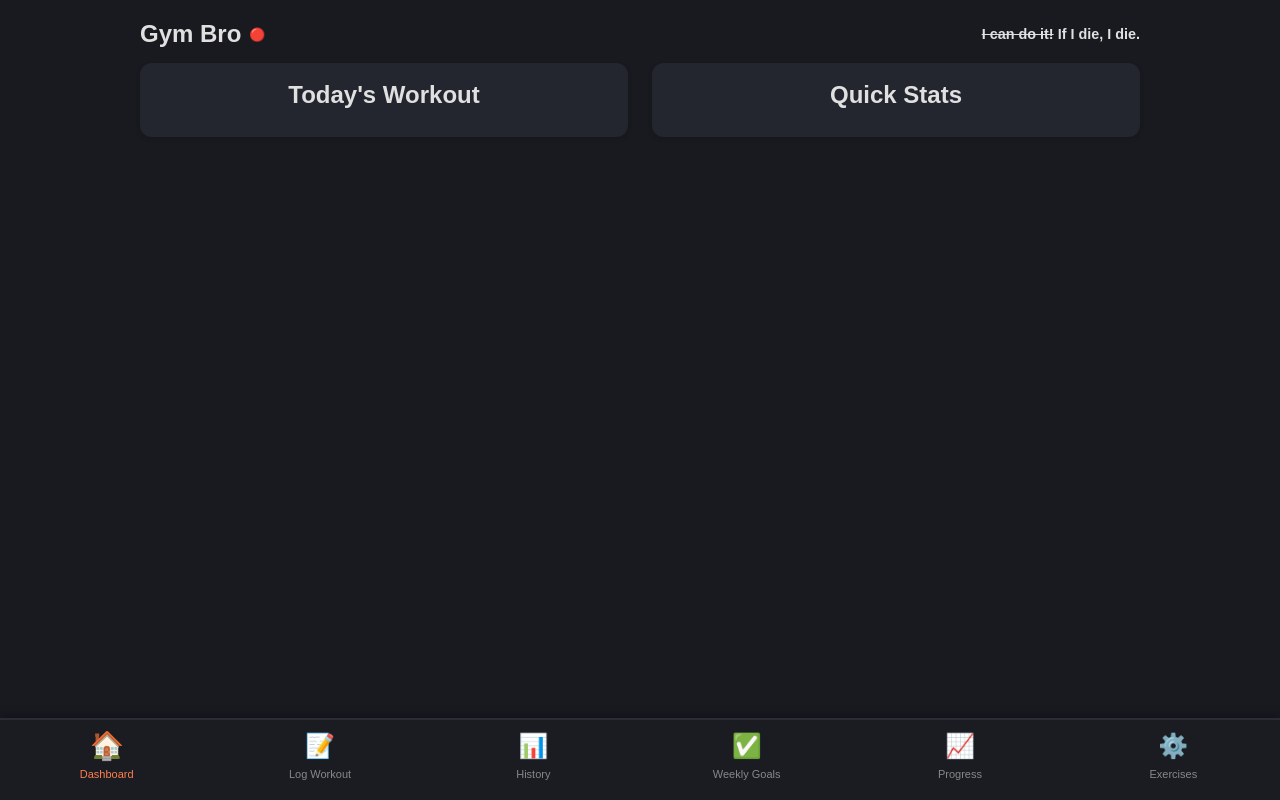
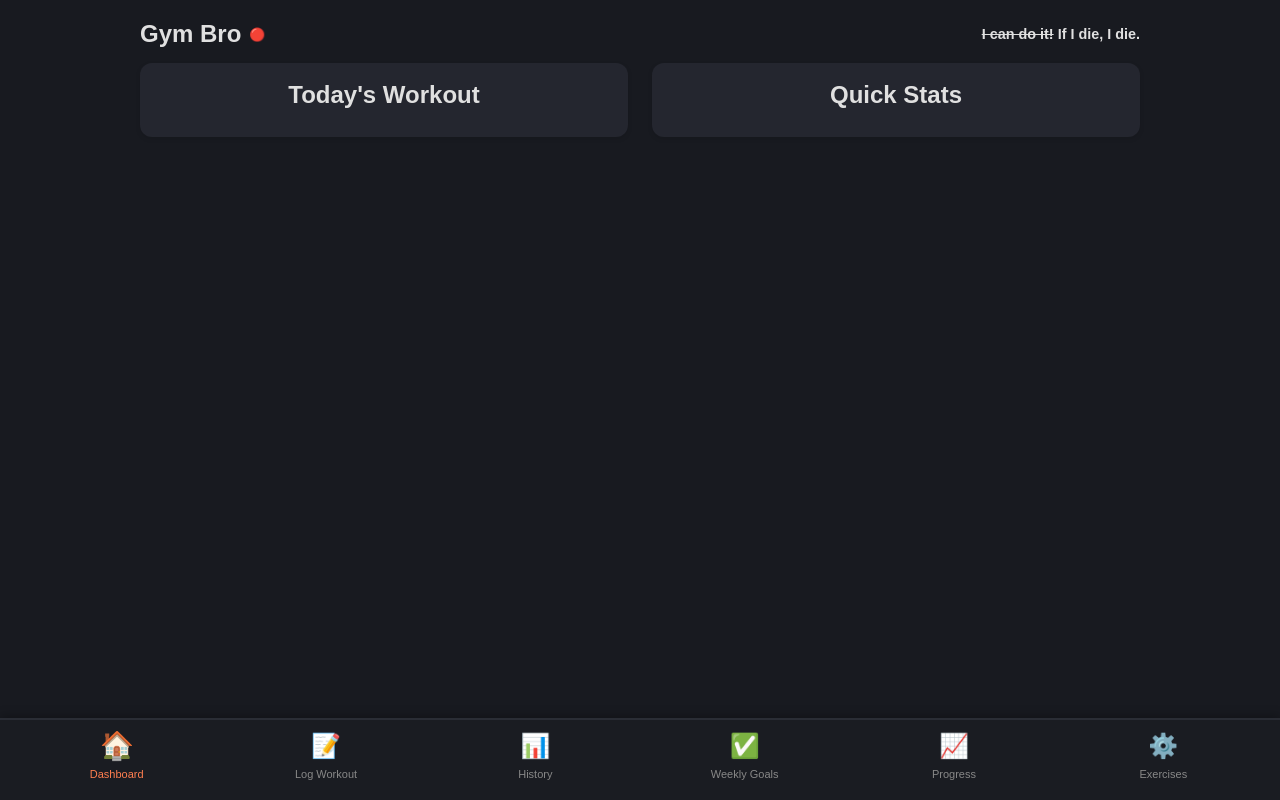
Before and after one commit to BillXan/Gym-Tracker, a website: page index.html in a window 1280 px wide. Drawn offline with nearby package versions, Linux system fonts and the light colour scheme; no server answers.

Commit message:
Menu margins (test)

```diff
--- a/style.css
+++ b/style.css
@@ -13,10 +13,10 @@
   justify-content: space-around;
   background: #1a1c22;
   border-top: 2px solid #2a2d35;
-  padding: 8px 0;
+  padding: 8px 12px;
   padding-bottom: calc(8px + env(safe-area-inset-bottom));
-  padding-left: env(safe-area-inset-left);
-  padding-right: env(safe-area-inset-right);
+  padding-left: calc(12px + env(safe-area-inset-left));
+  padding-right: calc(12px + env(safe-area-inset-right));
   z-index: 1000;
   box-shadow: 0 -2px 10px rgba(0,0,0,0.3);
 }
@@ -31,10 +31,11 @@
   border: none;
   cursor: pointer;
   transition: all 0.2s ease;
-  padding: 4px 8px;
+  padding: 4px 4px;
   min-width: 60px;
   flex: 1;
   min-height: 60px;
+  margin: 0 2px;
 }
 
 .nav-icon {
```
